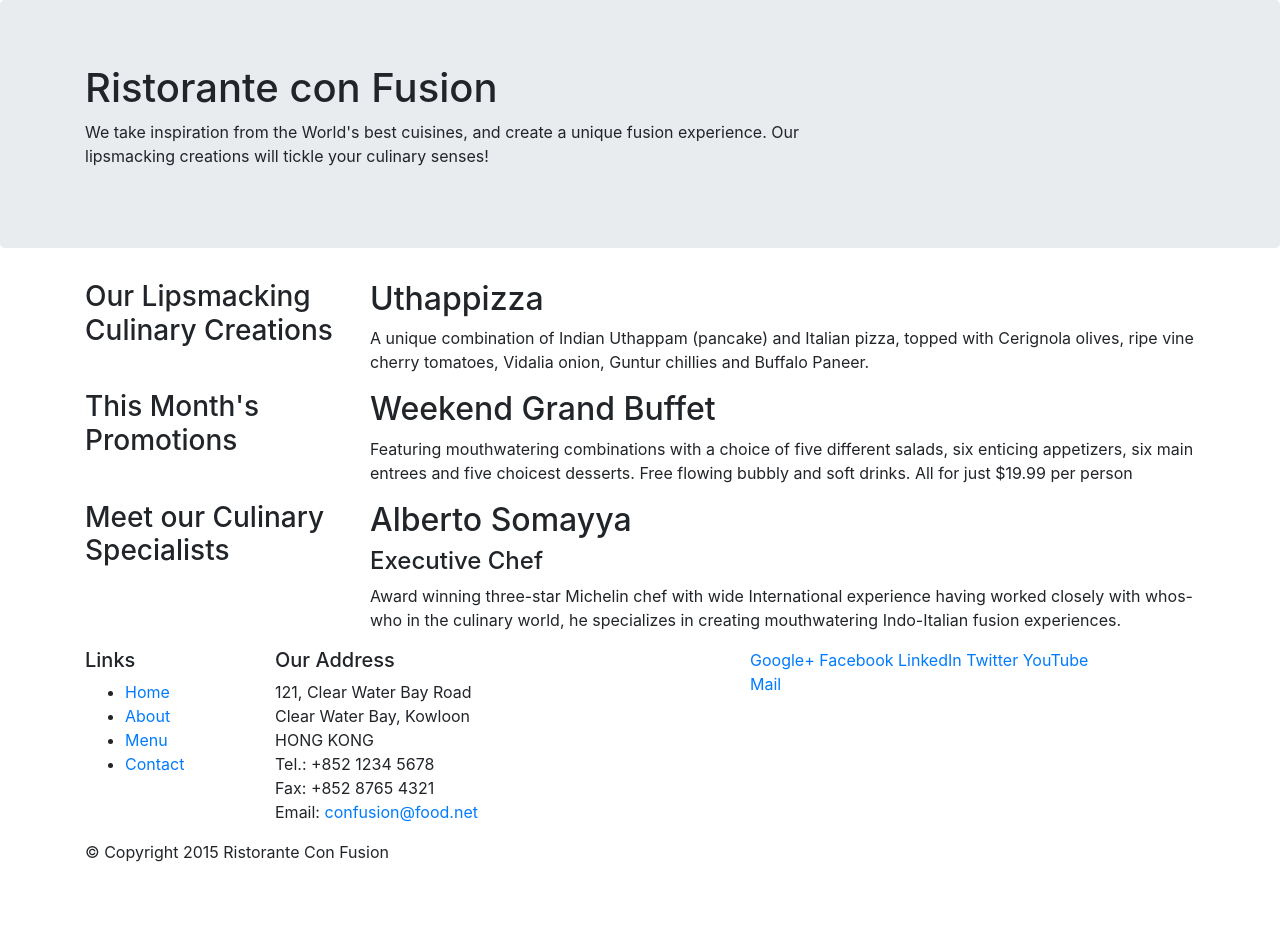
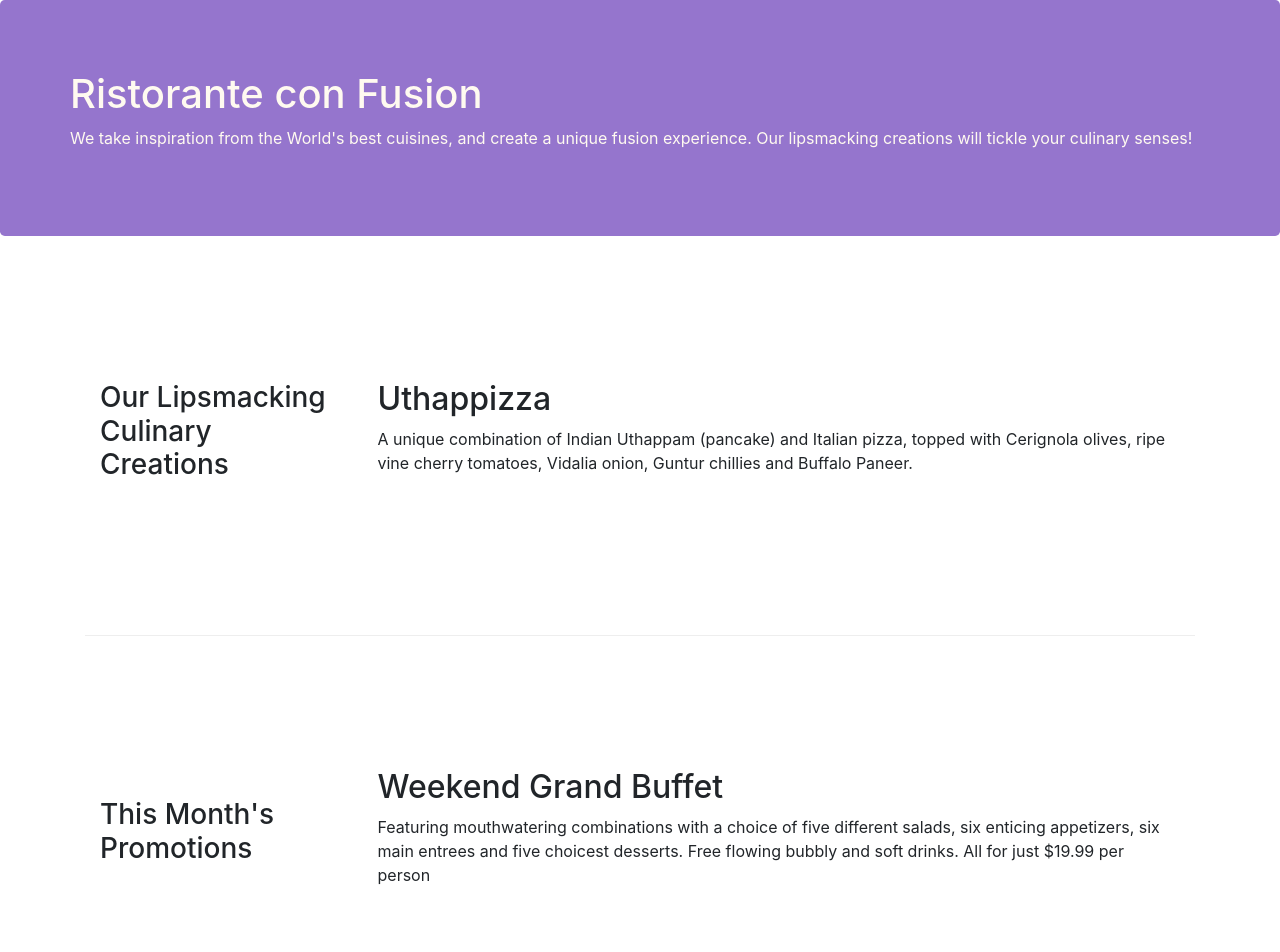
Before and after one commit to jpavelek/coursera-full-stack, a website: page index.html in a window 1280 px wide. Shown: the top 952 px of the page. Before the commit the page ends 880 px from the top, so only its background shows below. Drawn offline with nearby package versions, Linux system fonts and the light colour scheme.

Commit message:
Applies final layout to index.html, with custom CSS styles

```diff
--- /dev/null
+++ b/css/styles.css
@@ -0,0 +1,30 @@
+.row-header {
+	margin: 0px auto;
+	padding: 0px auto;
+}
+
+.row-content {
+	margin: 0px auto;
+	padding: 50px 0px 50px 0px;
+	border-bottom: 1px ridge;
+	min-height: 400px;
+}
+
+.footer {
+	background-color: #d1c4e9;
+	margin: 0px auto;
+	padding: 20px 0px 20px 0px;
+}
+
+.jumbotron {
+	padding: 70px 30px 70px 30px;
+	margin: 0px auto;
+	background: #9575cd;
+	color: floralwhite;
+}
+
+.address {
+	font-size: 80%;
+	margin: px;
+	color: #0f0f0f;
+}
--- a/index.html
+++ b/index.html
@@ -10,6 +10,8 @@
     <!-- Bootstrap CSS -->
     <link rel="stylesheet" href="node_modules/bootstrap-v4-dev/dist/css/bootstrap.min.css">
 
+    <link rel="stylesheet" type="text/css" href="css/styles.css">
+
     <title>Ristorante Con Fusion</title>
 </head>
 
@@ -17,7 +19,7 @@
 
     <header class="jumbotron">
         <div class="container">
-            <div class="row">
+            <div class="row row-header>
                 <div class="col-12 col-sm-8">
                     <h1>Ristorante con Fusion</h1>
                     <p>We take inspiration from the World's best cuisines, and create a unique fusion experience. Our lipsmacking creations will tickle your culinary senses!</p>
@@ -29,18 +31,18 @@
     </header>
 
     <div class="container">
-        <div class="row">
-            <div class="col-sm-4 push-sm-8 col-md-3 push-md-9">
+        <div class="row row-content align-items-center">
+            <div class="col-sm-4 col-md-3 flex-last">
                 <h3>Our Lipsmacking Culinary Creations</h3>
             </div>
-            <div class="col-sm pull-sm-4 col-md pull-md-3">
+            <div class="col-sm col-md flex-first">
                 <h2>Uthappizza</h2>
                 <p>A unique combination of Indian Uthappam (pancake) and Italian pizza, topped with Cerignola olives, ripe vine cherry tomatoes, Vidalia onion, Guntur chillies and Buffalo Paneer.</p>
             </div>
         </div>
 
 
-        <div class="row">
+        <div class="row row-content align-items-center">
             <div class="col-sm-4 col-md-3">
                 <h3>This Month's Promotions</h3>
             </div>
@@ -50,11 +52,11 @@
             </div>
         </div>
 
-        <div class="row">
-            <div class="col-sm-4 push-sm-8 col-md-3 push-md-9">
+        <div class="row row-content align-items-center">
+            <div class="col-sm-4 col-md-3 flex-last">
                 <h3>Meet our Culinary Specialists</h3>
             </div>
-            <div class="col-sm pull-sm-4 col-md pull-md-3">
+            <div class="col-sm col-md flex-first">
                 <h2>Alberto Somayya</h2>
                 <h4>Executive Chef</h4>
                 <p>Award winning three-star Michelin chef with wide International experience having worked closely with whos-who in the culinary world, he specializes in creating mouthwatering Indo-Italian fusion experiences. </p>
@@ -62,12 +64,12 @@
         </div>
     </div>
 
-    <footer>
+    <footer class="footer">
         <div class="container">
             <div class="row">
-                <div class="col-5 col-sm-2">
+                <div class="col-5 offset-1 col-sm-2">
                     <h5>Links</h5>
-                    <ul>
+                    <ul class="list-unstyled">
                         <li><a href="#">Home</a></li>
                         <li><a href="#">About</a></li>
                         <li><a href="#">Menu</a></li>
@@ -85,8 +87,8 @@
 		              Email: <a href="mailto:confusion@food.net">confusion@food.net</a>
 		           </address>
                 </div>
-                <div class="col col-sm-4">
-                    <div>
+                <div class="col col-sm-4 align-self-center">
+                    <div style="text-align: center">
                         <a href="http://google.com/+">Google+</a>
                         <a href="http://www.facebook.com/profile.php?id=">Facebook</a>
                         <a href="http://www.linkedin.com/in/">LinkedIn</a>
@@ -96,7 +98,7 @@
                     </div>
                 </div>
            </div>
-           <div class="row">
+           <div class="row justify-content-center">
                 <div class="col-auto">
                     <p>&copy; Copyright 2015 Ristorante Con Fusion</p>
                 </div>
```
